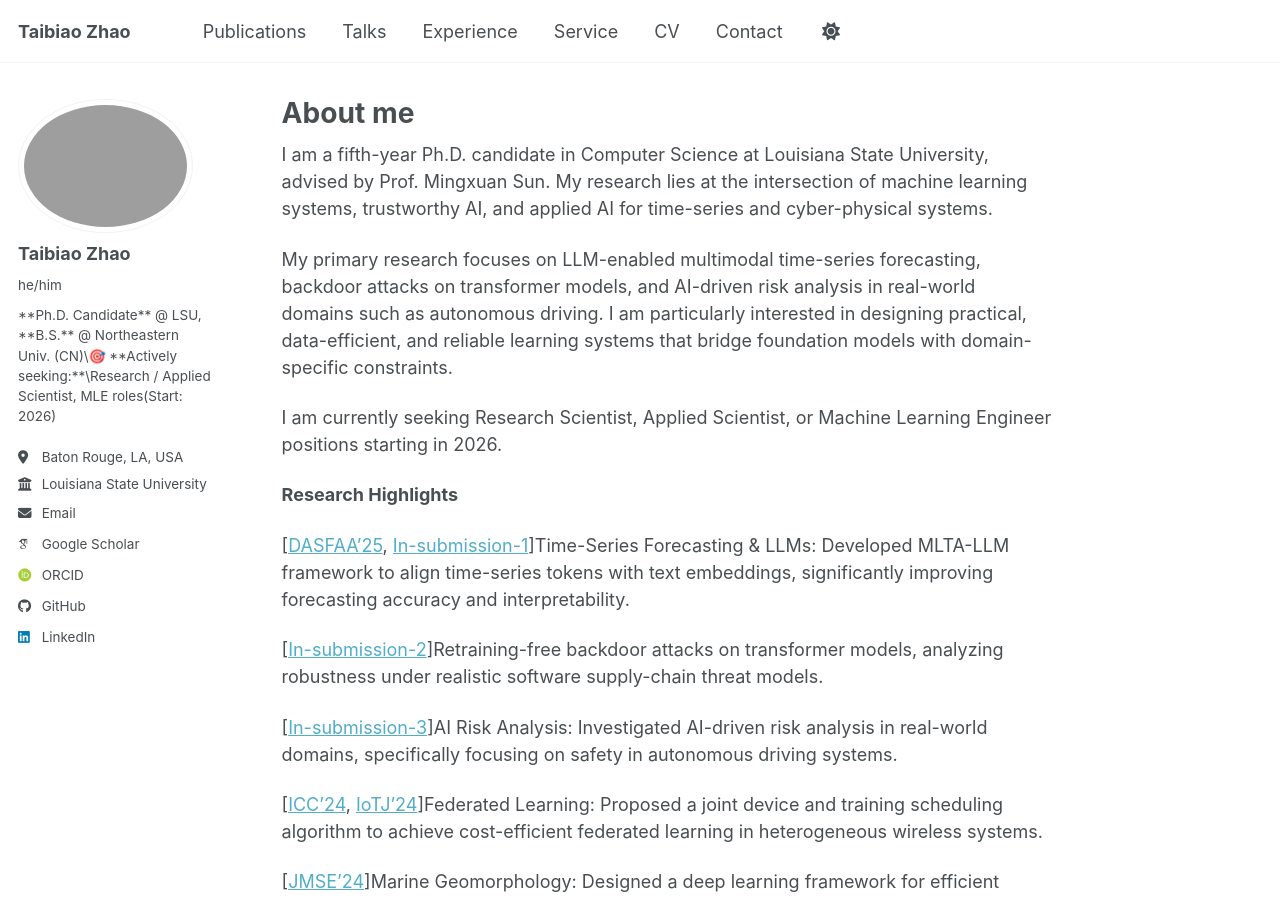
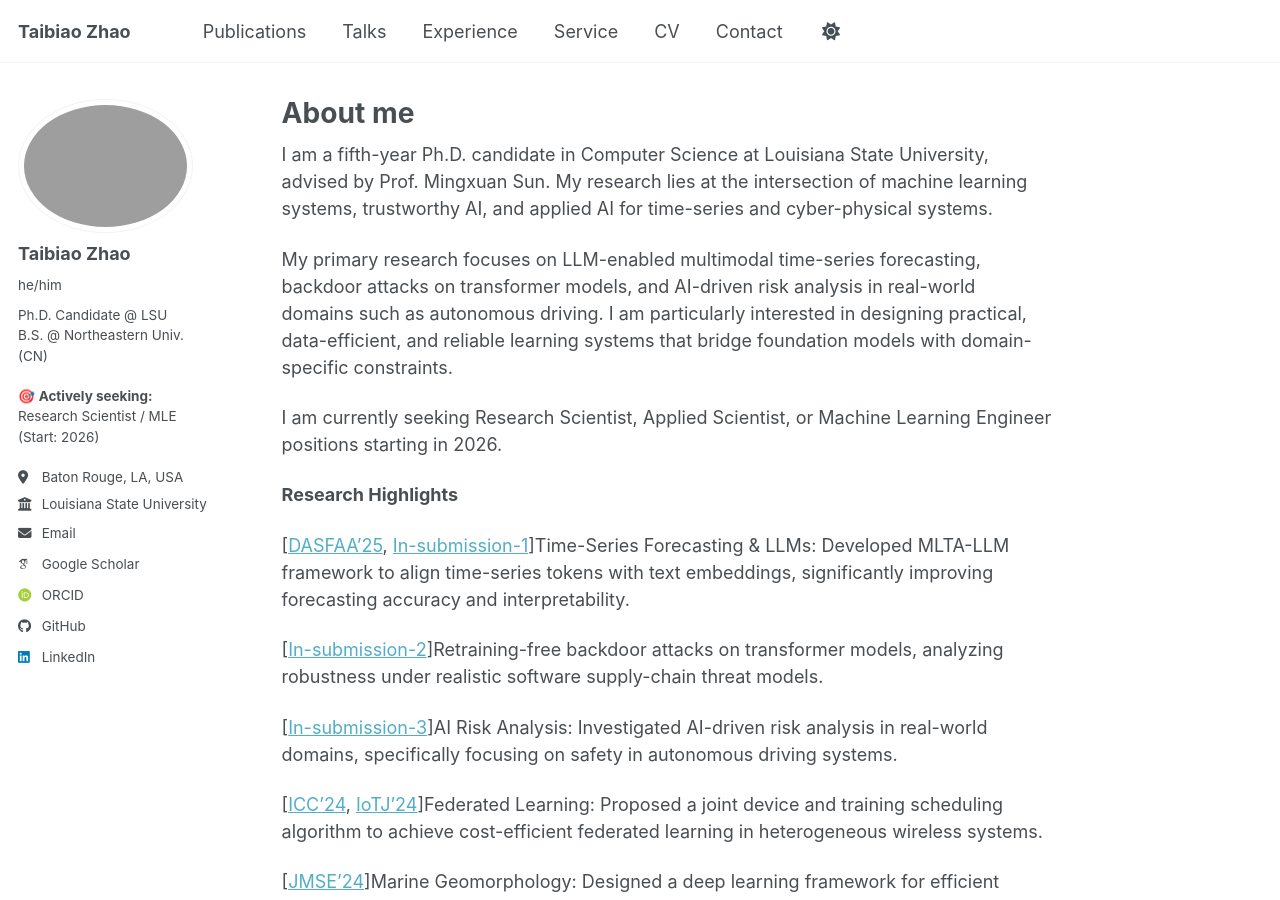
Before and after one commit to ztb-35/ztb-35.github.io, a Jekyll site: the page built from _pages/about.md, in a window 1280 px wide and 900 px high. Built offline with Jekyll 4.4.1, drawn with Linux system fonts in a browser that asks for light colours; some web fonts are replaced; a script bundle is joined from its source files by our own code; library files that are not in the unit come from our copies; part of the change alters nothing that is shown.

```diff
--- a/_config.yml
+++ b/_config.yml
@@ -23,15 +23,17 @@ repository               : "ztb-35/ztb-35.github.io"
 #               If a field is blank the icon and link will not appear, otherwise it will be shown.
 #               Additional customization can be done by editing /_includes/author-profile.html
 author:
-  # Biographic information
+# Biographic information
   avatar           : "avatar.png"
   name             : "Taibiao Zhao"
   pronouns         : "he/him"
-  bio              : "**Ph.D. Candidate** @ LSU, **B.S.** @ Northeastern Univ. (CN)\\🎯 **Actively seeking:**\\Research / Applied Scientist, MLE roles(Start: 2026)"
+  # 使用 <br> 强制换行，使用 <b> 加粗关键信息
+  bio              : "Ph.D. Candidate @ LSU<br>B.S. @ Northeastern Univ. (CN)<br><br>🎯 <b>Actively seeking:</b><br>Research Scientist / MLE<br>(Start: 2026)"
   location         : "Baton Rouge, LA, USA"
   employer         : "Louisiana State University"
   uri              : # URL
   email            : "tzhao3@lsu.edu"
+
 
   # Academic websites
   academia         : # URL
```
